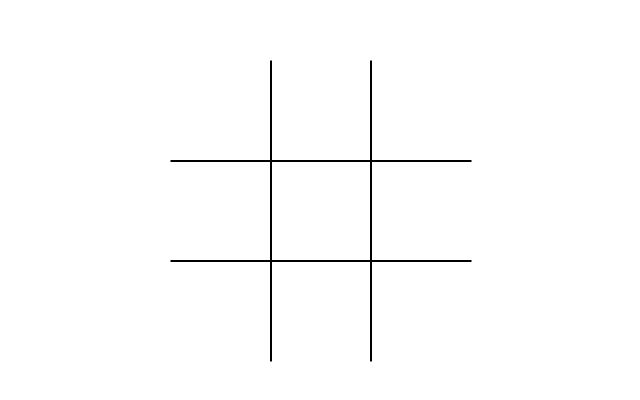
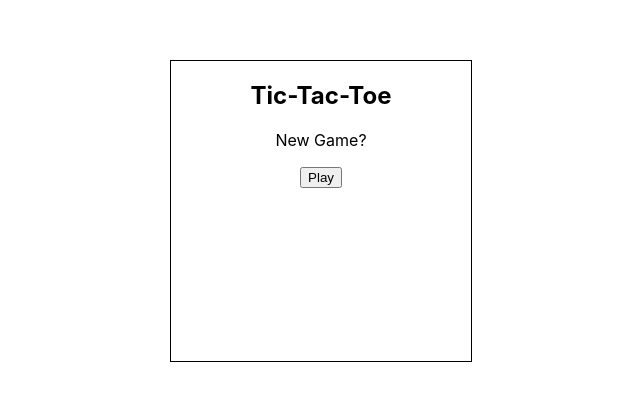
Before and after one commit to benstrathdee/react-tic-tac-toe, a React (Create React App) app: page / in a window 1280 px wide. Shown: the part 190-590 px from the top of the page, without its empty margins (320-960 px from the left). Built offline with nearby package versions, Linux system fonts and the light colour scheme.

Commit message:
added info box, game functionality

```diff
--- a/src/components/TicTacToe/TicTacToe.jsx
+++ b/src/components/TicTacToe/TicTacToe.jsx
@@ -1,19 +1,182 @@
 import React from "react";
+import { useState } from "react";
 import styles from "./TicTacToe.module.scss";
 
-const TicTacToe = ({ size }) => {
+const TicTacToe = ({ size = 300 }) => {
+	const [turn, setTurn] = useState(0);
+	const [gameOver, setGameOver] = useState(true);
+	const [infoOpacity, setInfoOpacity] = useState(1);
+	const [infoZIndex, setInfoZIndex] = useState(1);
+	const [infoText, setInfoText] = useState("New Game?");
+
+	// These values can be whatever you want
+	// (although ideally just one character)
+	const playerOne = "○";
+	const playerTwo = "✖";
+
+	// These values can be any valid CSS color
+	const winnerColor = "lightgreen";
+	const loserColor = "pink";
+
+	const checkForWin = () => {
+		const board = [];
+		for (let i = 0; i < 9; i++) {
+			const square = document.getElementById(`${i}`);
+			board.push(square.textContent);
+		}
+		if (!gameOver) {
+			for (let i = 0; i < 8; i += 3) {
+				if (
+					board[i] !== "" &&
+					board[i] === board[i + 1] &&
+					board[i] === board[i + 2]
+				) {
+					endGame([i, i + 1, i + 2], board[i]);
+					return;
+				}
+			}
+			for (let i = 0; i < 3; i++) {
+				if (
+					board[i] !== "" &&
+					board[i] === board[i + 3] &&
+					board[i] === board[i + 6]
+				) {
+					endGame([i, i + 3, i + 6], board[i]);
+					return;
+				}
+			}
+			if (
+				board[0] !== "" &&
+				board[0] === board[4] &&
+				board[0] === board[8]
+			) {
+				endGame([0, 4, 8], board[0]);
+				return;
+			} else if (
+				board[2] !== "" &&
+				board[2] === board[4] &&
+				board[2] === board[6]
+			) {
+				endGame([2, 4, 6], board[2]);
+				return;
+			} else if (turn === 8) {
+				endGame("gameOver");
+			}
+		}
+	};
+
+	const endGame = (winningPattern, winner) => {
+		if (typeof winningPattern === "string") {
+			for (let i = 0; i < 9; i++) {
+				const square = document.getElementById(`${i}`);
+				square.style.backgroundColor = loserColor;
+			}
+			setInfoText("Game Over! Draw!");
+		} else {
+			for (let i = 0; i < 9; i++) {
+				const square = document.getElementById(`${i}`);
+				square.style.backgroundColor = winningPattern.includes(i)
+					? winnerColor
+					: loserColor;
+			}
+			setInfoText(`Victory! ${winner} wins!`);
+		}
+		setGameOver(true);
+		setInfoZIndex(1);
+		setInfoOpacity(1);
+	};
+
+	const resetGame = () => {
+		for (let i = 0; i < 9; i++) {
+			const square = document.getElementById(`${i}`);
+			square.textContent = "";
+			square.style.backgroundColor = "white";
+		}
+		setTurn(0);
+		setGameOver(false);
+		setInfoOpacity(0);
+		setInfoZIndex(-1);
+	};
+
+	const handleClick = (e) => {
+		const square = e.target;
+		const input = document.createTextNode(
+			turn % 2 === 0 ? playerOne : playerTwo
+		);
+		if (square.textContent === "" && !gameOver) {
+			square.appendChild(input);
+			setTurn(turn + 1);
+		}
+		checkForWin();
+	};
+
 	return (
-		<div className={styles.Board} style={{ width: size, height: size }}>
-			<div id="1" className={`${styles.Top} ${styles.Left}`}></div>
-			<div id="2" className={styles.Top}></div>
-			<div id="3" className={`${styles.Top} ${styles.Right}`}></div>
-			<div id="4" className={styles.Left}></div>
-			<div id="5" className={styles.Center}></div>
-			<div id="6" className={styles.Right}></div>
-			<div id="7" className={`${styles.Bottom} ${styles.Left}`}></div>
-			<div id="8" className={styles.Bottom}></div>
-			<div id="9" className={`${styles.Bottom} ${styles.Right}`}></div>
-		</div>
+		<>
+			<div
+				id="info"
+				className={styles.TTTInfo}
+				style={{
+					width: size,
+					height: size,
+					opacity: infoOpacity,
+					zIndex: infoZIndex,
+				}}
+			>
+				<h2>Tic-Tac-Toe</h2>
+				<p id="victor">{infoText}</p>
+				<button onClick={() => resetGame()}>Play</button>
+			</div>
+			<div
+				className={styles.TTTBoard}
+				style={{ width: size, height: size }}
+			>
+				<div
+					id="0"
+					className={`${styles.TTTBoard_Square__Top} ${styles.TTTBoard_Square__Left}`}
+					onClick={handleClick}
+				></div>
+				<div
+					id="1"
+					className={styles.TTTBoard_Square__Top}
+					onClick={handleClick}
+				></div>
+				<div
+					id="2"
+					className={`${styles.TTTBoard_Square__Top} ${styles.TTTBoard_Square__Right}`}
+					onClick={handleClick}
+				></div>
+				<div
+					id="3"
+					className={styles.TTTBoard_Square__Left}
+					onClick={handleClick}
+				></div>
+				<div
+					id="4"
+					className={styles.TTTBoard_Square__Center}
+					onClick={handleClick}
+				></div>
+				<div
+					id="5"
+					className={styles.TTTBoard_Square__Right}
+					onClick={handleClick}
+				></div>
+				<div
+					id="6"
+					className={`${styles.TTTBoard_Square__Bottom} ${styles.TTTBoard_Square__Left}`}
+					onClick={handleClick}
+				></div>
+				<div
+					id="7"
+					className={styles.TTTBoard_Square__Bottom}
+					onClick={handleClick}
+				></div>
+				<div
+					id="8"
+					className={`${styles.TTTBoard_Square__Bottom} ${styles.TTTBoard_Square__Right}`}
+					onClick={handleClick}
+				></div>
+			</div>
+		</>
 	);
 };
 
--- a/src/components/TicTacToe/TicTacToe.module.scss
+++ b/src/components/TicTacToe/TicTacToe.module.scss
@@ -1,31 +1,49 @@
+$border-transparent: 1px solid transparent;
+
 %square {
     border: 1px solid black;
+    background-color: white;
     height: 100%;
     width: 100%;
+    display: flex;
+    justify-content: center;
+    align-items: center;
+    font-size: 300%;
 }
 
-.Board {
+.TTTBoard {
     display: grid;
     grid-template-columns: 1fr 1fr 1fr;
+    grid-template-rows: 1fr 1fr 1fr;
+    &_Square {
+        @extend %square;
+        &__Top {
+            @extend .TTTBoard_Square;
+            border-top: $border-transparent;
+        }
+        &__Left {
+            @extend .TTTBoard_Square;
+            border-left: $border-transparent;
+        }
+        &__Center {
+            @extend .TTTBoard_Square;
+        }
+        &__Right {
+            @extend .TTTBoard_Square;
+            border-right: $border-transparent;
+
+        }
+        &__Bottom {
+            @extend .TTTBoard_Square;
+            border-bottom: $border-transparent;
+        }
+    }
 }
 
-.Top {
-    @extend %square;
-    border-top: 1px solid transparent;
+.TTTInfo {
+    border: 1px solid black;
+    position: absolute;
+    background-color: white;
+    transition: opacity 1s ease;
+    transition-delay: 0.5s;
 }
-.Left {
-    @extend %square;
-    border-left: 1px solid transparent;
-}
-.Right {
-    @extend %square;
-    border-right: 1px solid transparent;
-}
-.Bottom {
-    @extend %square;
-    border-bottom: 1px solid transparent;
-}
-.Center {
-    @extend %square;
-    border: 1px solid black;
-}
```
